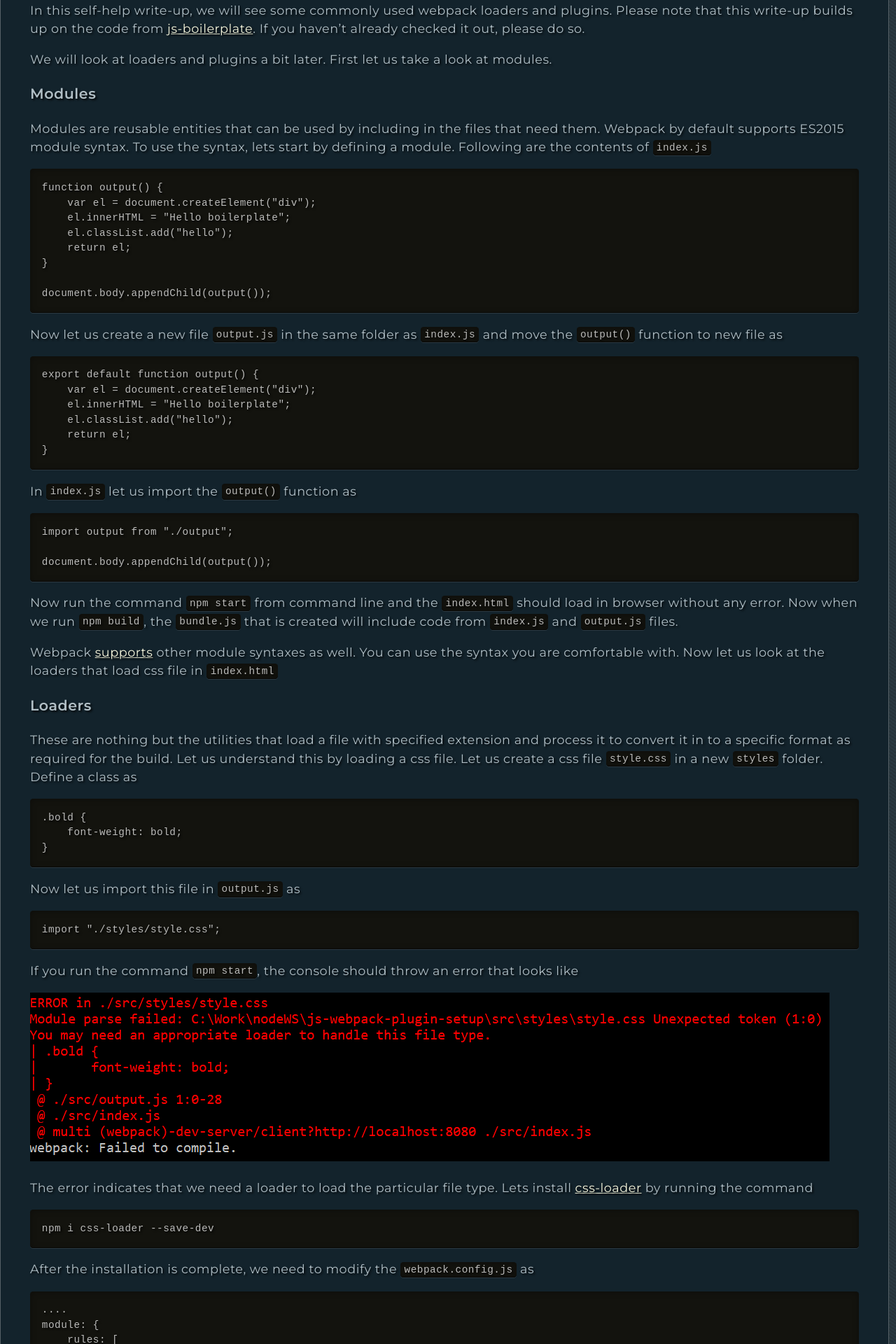
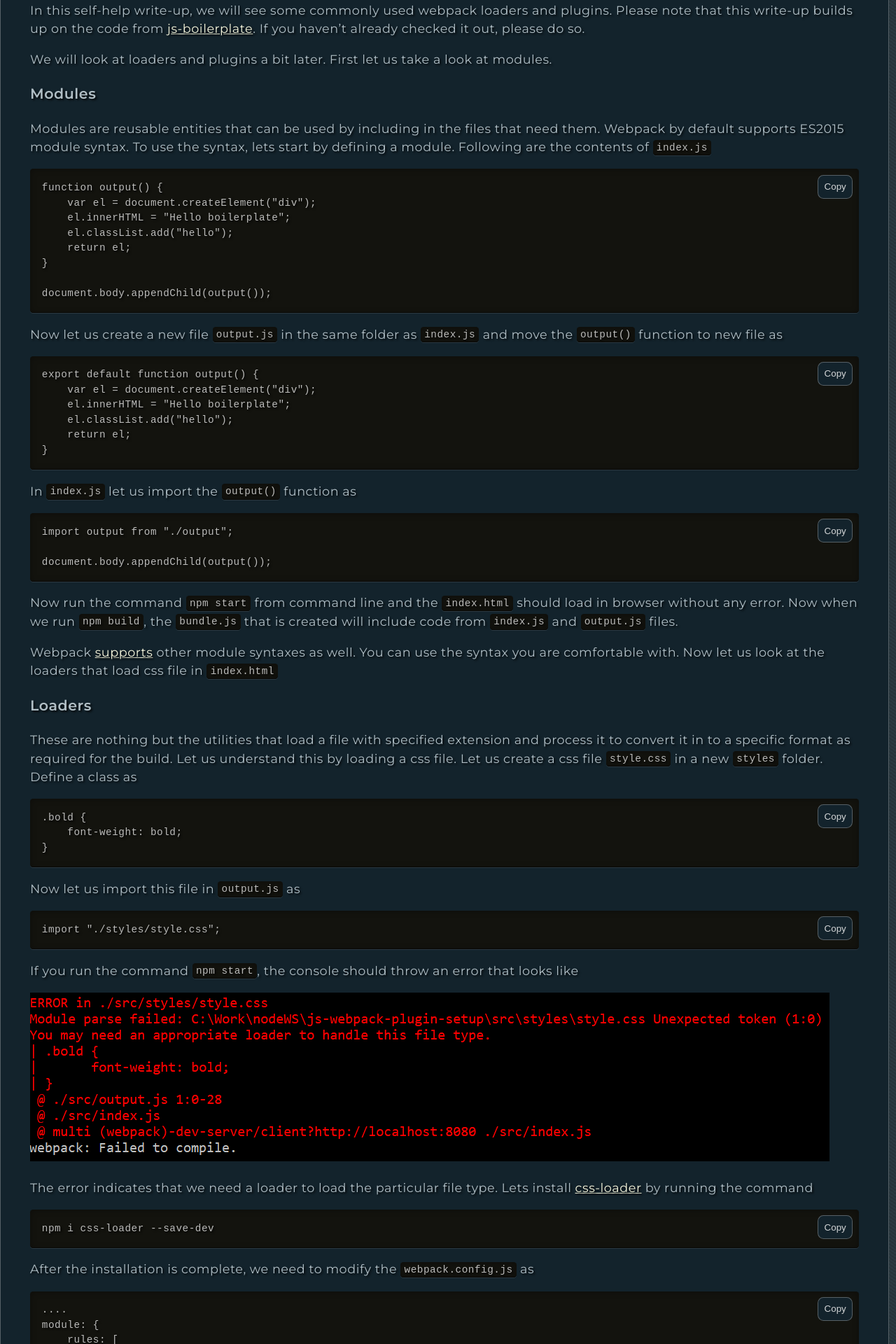
Before and after one commit to jazzominy/jazzominy.github.io, a Jekyll site: the page built from _posts/2017/09/18/2017-09-18-js-webpack-plugin-setup.md, in a window 1280 px wide. Shown: the part 962-2882 px from the top of the page at 70% size. Built offline with Jekyll 4.4.1, drawn with Linux system fonts in a browser that asks for light colours; some of the changed text lies outside the part shown.

Commit message:
added copy button for snippets

````diff
--- a/_layouts/post.html
+++ b/_layouts/post.html
@@ -13,4 +13,7 @@ layout: default
     <div class="post-content">
         {{ content }}
     </div>
+
+    <script type="module" src="/assets/js/copy-to-clipboard.js"></script>
+
 </article>
--- a/_posts/2017/09/18/2017-09-18-js-webpack-plugin-setup.md
+++ b/_posts/2017/09/18/2017-09-18-js-webpack-plugin-setup.md
@@ -24,6 +24,7 @@ function output() {
 
 document.body.appendChild(output());
 ```
+{: .snippet}
 
 Now let us create a new file `output.js` in the same folder as `index.js` and move the `output()` function to new file as
 
@@ -35,6 +36,7 @@ export default function output() {
     return el;
 }
 ```
+{: .snippet}
 
 In `index.js` let us import the `output()` function as
 
@@ -43,6 +45,7 @@ import output from "./output";
 
 document.body.appendChild(output());
 ```
+{: .snippet}
 
 Now run the command `npm start` from command line and the `index.html` should load in browser without any error. Now when we run `npm build`, the `bundle.js` that is created will include code from `index.js` and `output.js` files.
 
@@ -57,12 +60,14 @@ These are nothing but the utilities that load a file with specified extension an
     font-weight: bold;
 }
 ```
+{: .snippet}
 
 Now let us import this file in `output.js` as
 
 ```javascript
 import "./styles/style.css";
 ```
+{: .snippet}
 
 If you run the command `npm start`, the console should throw an error that looks like
 
@@ -73,6 +78,7 @@ The error indicates that we need a loader to load the particular file type. Lets
 ```bash
 npm i css-loader --save-dev
 ```
+{: .snippet}
 
 After the installation is complete, we need to modify the `webpack.config.js` as
 
@@ -89,6 +95,7 @@ module: {
     ]
 }
 ```
+{: .snippet}
 
 The `module` property specifies the `rules` that webpack needs to run when dealing with different file types (in this case css). Now when you rerun the `npm start` command, the error goes away. Lets use the `.bold` class in the `output.js` file as
 
@@ -102,12 +109,14 @@ export default function render() {
     return el;
 }
 ```
+{: .snippet}
 
 Note that though that there is no error in command line console, the browser does not reflect the newly added style class. This happens because the `css-loader` that we added recently just loads the imported css file interprets any `@import` and `url()` in it and resolves them. To actually load the style in `index.html` file, we need one more loader called [style-loader](https://webpack.js.org/loaders/style-loader/). Let us install that by running the command
 
 ```bash
 npm i style-loader --save-dev
 ```
+{: .snippet}
 
 On successful installation, modify the `webpack.config.js` as
 
@@ -125,6 +134,7 @@ module: {
     ]
 }
 ```
+{: .snippet}
 
 This configuration now injects the style tag in `index.html` when you run the command `npm start`. You can verify that by viewing the source of `index.html` from browser. So `css-loader` and `style-loader` are used together to load and inject styles in html files respectively. This is great because you do not have to worry about adding styles to `index.html` as loaders take care of it. But as your project grows, you will have more style classes and no one wants their html files bloated with them. Next up we will look at how to extract the style tag in to a separate css file by using a webpack plugin.
 
@@ -135,6 +145,7 @@ Webpack has rich ecosystem of plugins. A plugin is a utility that helps in execu
 ```bash
 npm i extract-text-webpack-plugin --save-dev
 ```
+{: .snippet}
 
 Once it is installed, modify the `webpack.config.js` as
 
@@ -161,6 +172,7 @@ plugins: [
 ]
 ....
 ```
+{: .snippet}
 
 Add the `plugins` property to the webpack config object. The `ExtractTextPlugin` takes a config object when creating its new instance. You can specify the file name for the css file that it creates. Also modify `rules` array to use `ExtractTextPlugin` and specify the loader, in config object, to use to load css file. Now when you run the command
 
@@ -171,6 +183,7 @@ the output `dist` folder should have two files - `bundle.js` and `all.css`. Let
 ```bash
 npm i html-webpack-plugin --save-dev
 ```
+{: .snippet}
 
 Now modify the `webpack.config.js` to use the plugin as
 
@@ -187,6 +200,7 @@ plugins: [
     })
 ]
 ```
+{: .snippet}
 
 Here we have specified `index.html` as our template. So the plugin will take the contents of the template and use them to generate another `index.html` file in output folder.
 Now try running the command `npm run build`. After the command has executed successfully, check the `dist` folder. It will have three files - `bundle.js`, `all.css` and `index.html`. If you open `index.html` file you'll notice that `bundle.js` has been included twice. This is because in template `index.html` we already had a `script` tag for `bundle.js` and one more tag is injected by the `HtmlWebpackPlugin`. Also a `link` tag is added to load the newly created `all.css` file. How 😎 is that. So let us modify the template `index.html` in root folder as
@@ -201,6 +215,7 @@ Now try running the command `npm run build`. After the command has executed succ
     </body>
 </html>
 ```
+{: .snippet}
 
 to avoid loading `bundle.js` twice.
 
--- a/_sass/post.scss
+++ b/_sass/post.scss
@@ -27,4 +27,20 @@ article.post {
     ul {
         list-style-type: square;
     }
+
+    .snippet {
+        position: relative;
+    }
+
+    .snippet .copy-button {
+        position: absolute;
+        top: 0.5rem;
+        right: 0.5rem;
+        padding: 0.5rem;
+        border: 0.1rem solid #cccccc5c;
+        border-radius: 0.5rem;
+        background-color: var(--post-bg);
+        color: var(--post-title);
+        cursor: pointer;
+    }
 }
--- /dev/null
+++ b/assets/js/copy-to-clipboard.js
@@ -0,0 +1,33 @@
+const snippets = document.querySelectorAll('.snippet');
+
+snippets.forEach((snippet) => {
+	const button = document.createElement('button');
+	button.textContent = 'Copy';
+	button.setAttribute('aria-label', 'Copy code snippet');
+	button.classList.add('copy-button');
+	snippet.appendChild(button);
+
+	button.addEventListener('click', (event) => {
+		copyToClipboard(event, snippet);
+	});
+});
+
+async function copyToClipboard(event, parentElement) {
+	if (!event.target.matches('.copy-button')) {
+		return;
+	}
+
+	const code = parentElement.querySelector('code').textContent;
+
+	try {
+		await navigator.clipboard.writeText(code);
+		event.target.textContent = 'Copied!';
+	}
+	catch (err) {
+		event.target.textContent = 'Failed to copy!';
+	}
+
+	setTimeout(() => {
+		event.target.textContent = 'Copy';
+	}, 2000);
+}
````
Also changed, not shown: _posts/2016/11/16/2016-11-16-react-form.md (+1 -0 lines), _posts/2017/11/19/2017-11-19-js-boilerplate-with-webpack.md (+11 -0 lines), _posts/2024/07/13/2024-07-13-combinelatest-vs-forkjoin.md (+2 -0 lines).
